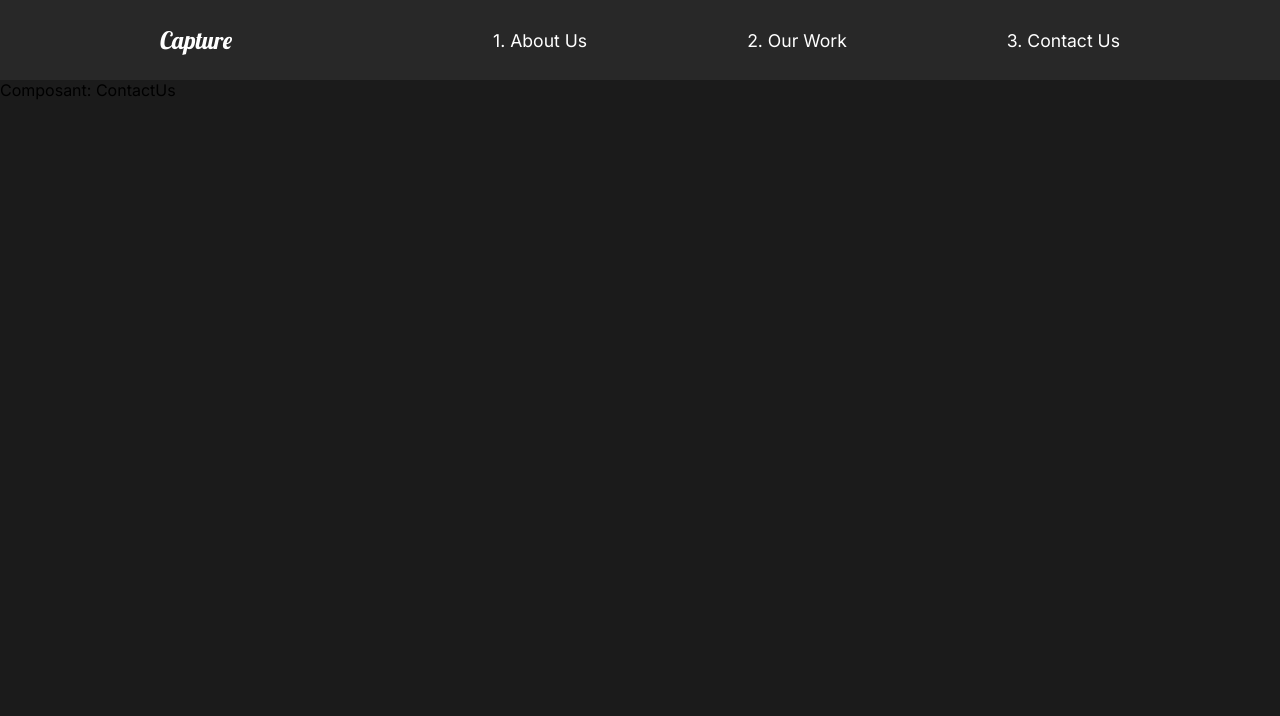
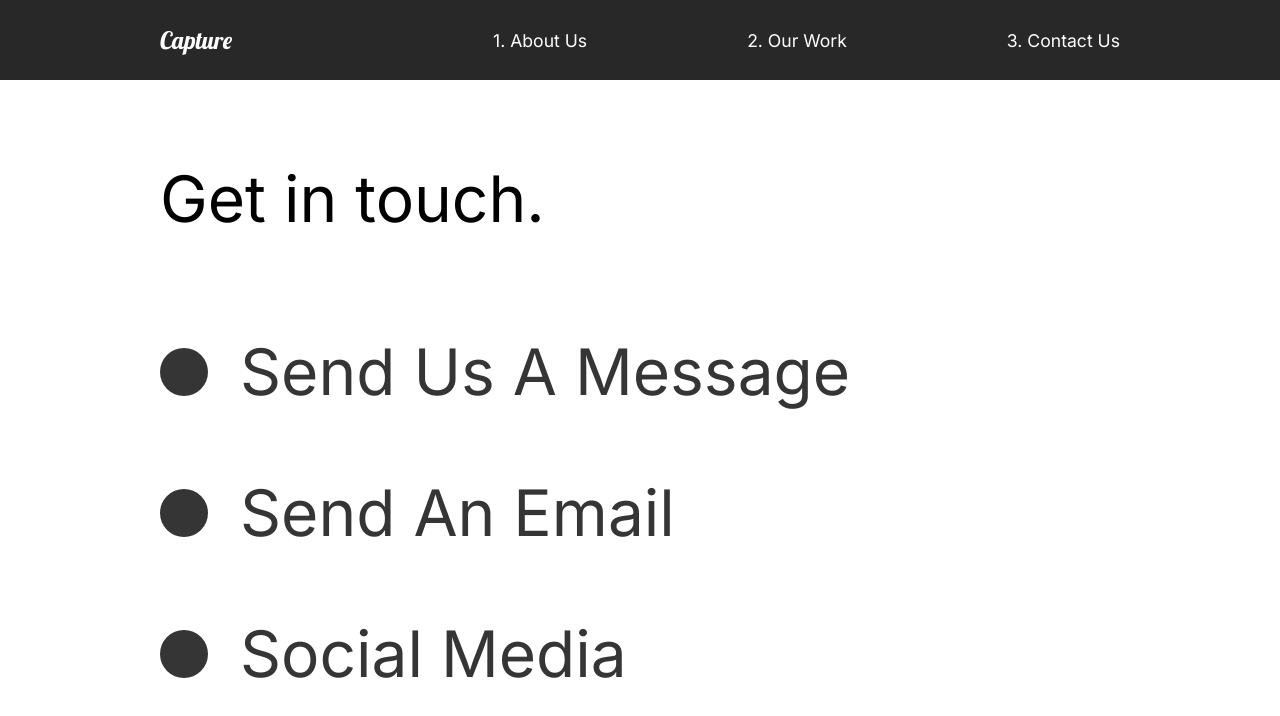
Before and after one commit to Sevendaye/react-course-capture, a React (Create React App) app: page /contact in a window 1280 px wide. Shown: the top 716 px of the page. Built offline with nearby package versions, Linux system fonts and the light colour scheme.

Commit message:
18. Styled ContactUs page, OurWork page add anim.

```diff
--- a/src/Pages/ContactUs.js
+++ b/src/Pages/ContactUs.js
@@ -1,19 +1,73 @@
 import React from "react";
 //Page animations
 import { motion } from "framer-motion";
-import { pageAnimation } from "../animation";
+import { pageAnimation, titleAnim } from "../animation";
+import styled from "styled-components";
 
 const ContactUs = () => {
   return (
-    <motion.div
+    <ContactStyle
+      style={{ background: "#fff" }}
       variants={pageAnimation}
       initial="hidden"
       animate="show"
       exit="exit"
     >
-      Composant: ContactUs
-    </motion.div>
+      <Title>
+        <Hide>
+          <motion.h2 variants={titleAnim}>Get in touch.</motion.h2>
+        </Hide>
+      </Title>
+      <div>
+        <Hide>
+          <Social variants={titleAnim}>
+            <Circle />
+            <h2>Send Us A Message</h2>
+          </Social>
+        </Hide>
+        <Hide>
+          <Social variants={titleAnim}>
+            <Circle />
+            <h2>Send An Email</h2>
+          </Social>
+        </Hide>
+        <Hide>
+          <Social variants={titleAnim}>
+            <Circle />
+            <h2>Social Media</h2>
+          </Social>
+        </Hide>
+      </div>
+    </ContactStyle>
   );
 };
 
+const ContactStyle = styled(motion.div)`
+  padding: 5rem 10rem;
+  color: #353535;
+  min-height: 90vh;
+`;
+
+const Title = styled.div`
+  margin-bottom: 4rem;
+  color: black;
+`;
+
+const Hide = styled.div`
+  overflow: hidden;
+`;
+
+const Social = styled(motion.div)`
+  display: flex;
+  align-items: center;
+  h2 {
+    margin: 2rem;
+  }
+`;
+const Circle = styled.div`
+  border-radius: 50%;
+  width: 3rem;
+  height: 3rem;
+  background: #353535;
+`;
 export default ContactUs;
--- a/src/Pages/OurWork.js
+++ b/src/Pages/OurWork.js
@@ -10,14 +10,20 @@
   lineAnim,
   slider,
   sliderContainer,
+  swoopAdoop,
 } from "../animation";
 import { Hide } from "../styles";
+import useScroll from "../components/useScroll";
 
 import athlete from "../img/athlete-small.png";
 import theracer from "../img/theracer-small.png";
 import goodtimes from "../img/goodtimes-small.png";
 
-const OurWork = () => (
+const OurWork = () => {
+  const [element, controls] = useScroll();
+  const [element2, controls2] = useScroll();
+
+  return (
     <Work
       style={{ background: "#fff" }}
       variants={pageAnimation}
@@ -40,23 +46,28 @@
           </Hide>
         </Link>
       </Movie>
-    <Movie>
+      <Movie
+        ref={element}
+        animate={controls}
+        variants={swoopAdoop}
+        initial="hidden"
+      >
         <h2>The Racer</h2>
-      <div className="line"></div>
+        <motion.div variants={lineAnim} className="line"></motion.div>
         <Link to="/work/the-racer">
           <img src={theracer} alt="the racer" />
         </Link>
       </Movie>
-    <Movie>
+      <Movie ref={element2} animate={controls2} variants={swoopAdoop}>
         <h2>Good Times</h2>
-      <div className="line"></div>
+        <motion.div variants={lineAnim} className="line"></motion.div>
         <Link to="/work/good-times">
           <img src={goodtimes} alt="goodtimes" />
         </Link>
       </Movie>
     </Work>
   );
-
+};
 const Work = styled(motion.div)`
   min-height: 100vh;
   overflow: hidden;
@@ -66,7 +77,7 @@
   }
 `;
 
-const Movie = styled.div`
+const Movie = styled(motion.div)`
   padding-bottom: 10rem;
   .line {
     height: 0.5rem;
--- a/src/animation.js
+++ b/src/animation.js
@@ -91,3 +91,14 @@
   hidden: { opacity: 0, scale: 1.2, transition: { duration: 0.5 } },
   show: { opacity: 1, scale: 1, transition: { duration: 0.5 } },
 };
+
+export const swoopAdoop = {
+  hidden: { width: "0%" },
+  show: {
+    width: "100%",
+    transition: {
+      duration: "1",
+      ease: "easeOut",
+    },
+  },
+};
--- a/src/components/useScroll/index.js
+++ b/src/components/useScroll/index.js
@@ -2,14 +2,14 @@
 import { useAnimation } from "framer-motion";
 
 const useScroll = () => {
-  const { ref, inView } = useInView({ threshold: 0.5 });
+  const [element, controls] = useInView({ threshold: 0.5 });
   const animation = useAnimation();
-  if (inView) {
+  if (controls) {
     animation.start("show");
   } else {
     animation.start("hidden");
   }
-  return [ref, animation];
+  return [element, animation];
 };
 
 export default useScroll;
```
Lines whose indentation alone changed are shown as unchanged.
